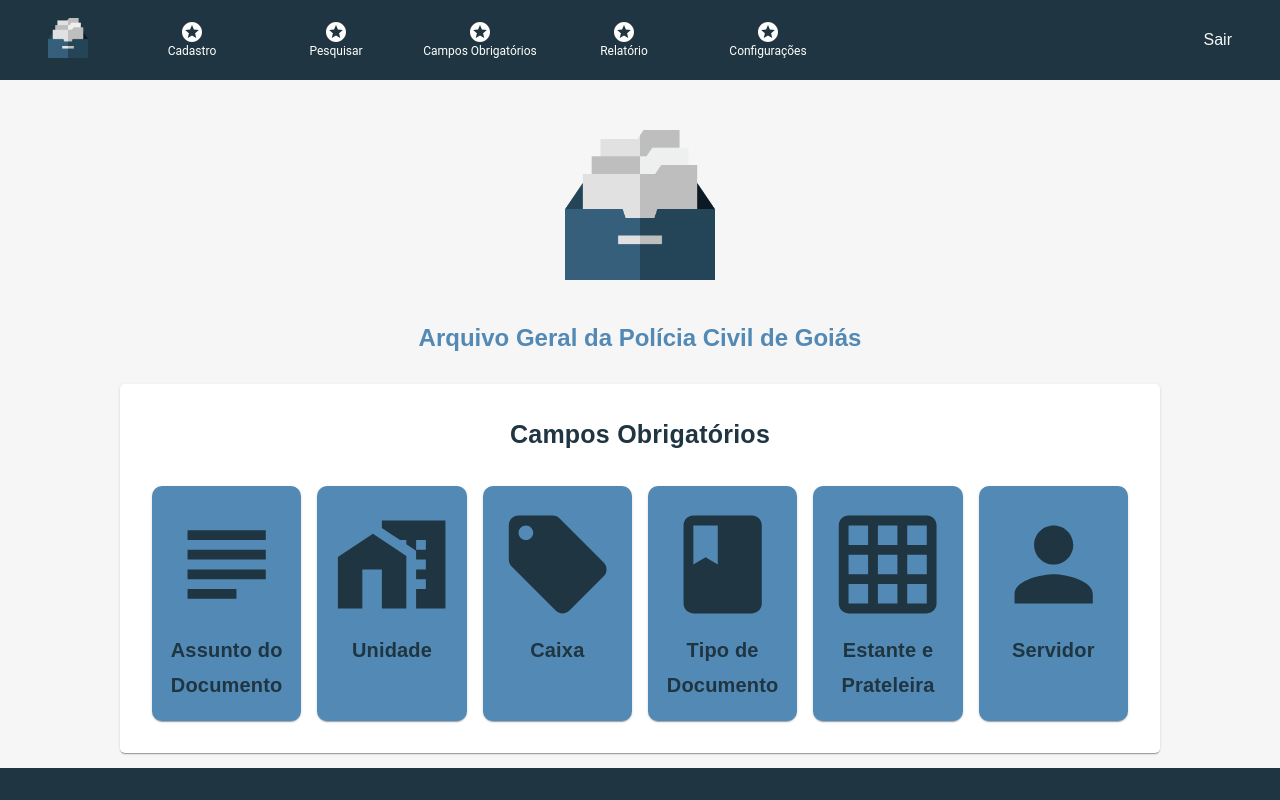
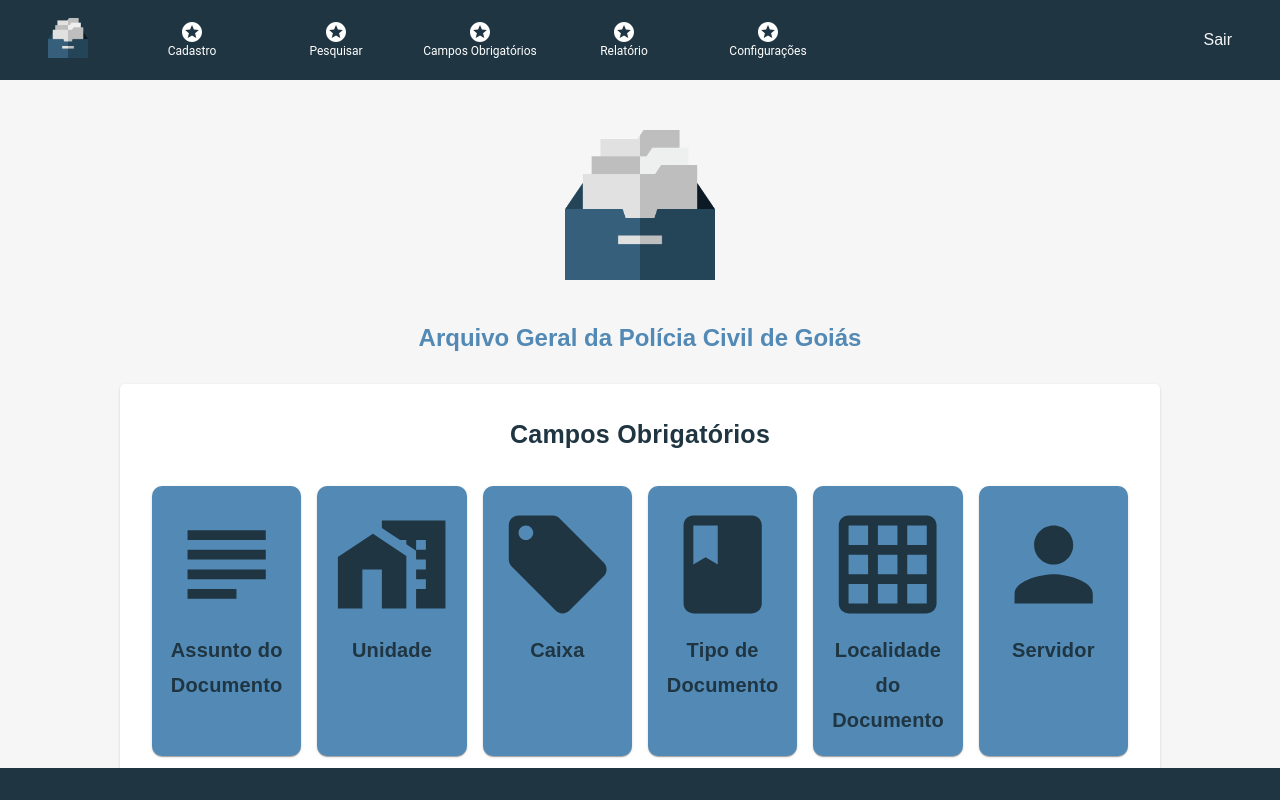
Before and after one commit to fga-eps-mds/2021.2-SysArq-Frontend, a React (Create React App) app in the folder sysarq/: page / in a window 1280 px wide. Shown: the top 800 px of the page. Built offline with nearby package versions, Linux system fonts and the light colour scheme; no server answers; sample sign-in values are in the browser's storage.

Commit message:
Renomeando o MenuCard para Localidade do Documento
Co-authored-by: <Cleberbrant> <cleberobb@hotmail.com>
Co-authored-by: <Weslin-0101> <wesleeylirac12@gmail.com>

```diff
--- a/sysarq/src/pages/Search/Search.js
+++ b/sysarq/src/pages/Search/Search.js
@@ -40,7 +40,7 @@ export default function Search() {
 					/>
 					<MenuCard
 						icon="shelf-rack-icon"
-						title="Estante e Prateleira"
+						title="Localidade do Documento"
 						url="/fields/shelf"
 						lg={2}
 					/>
```
